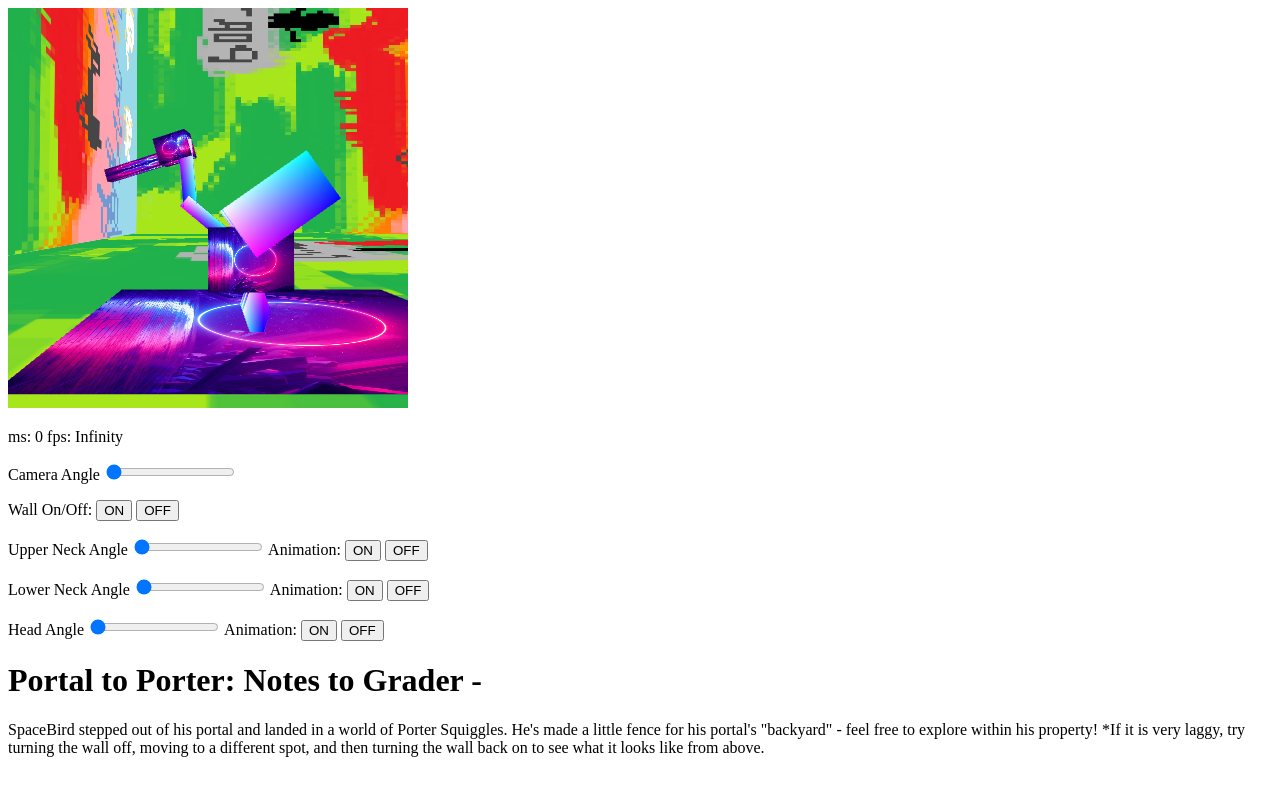
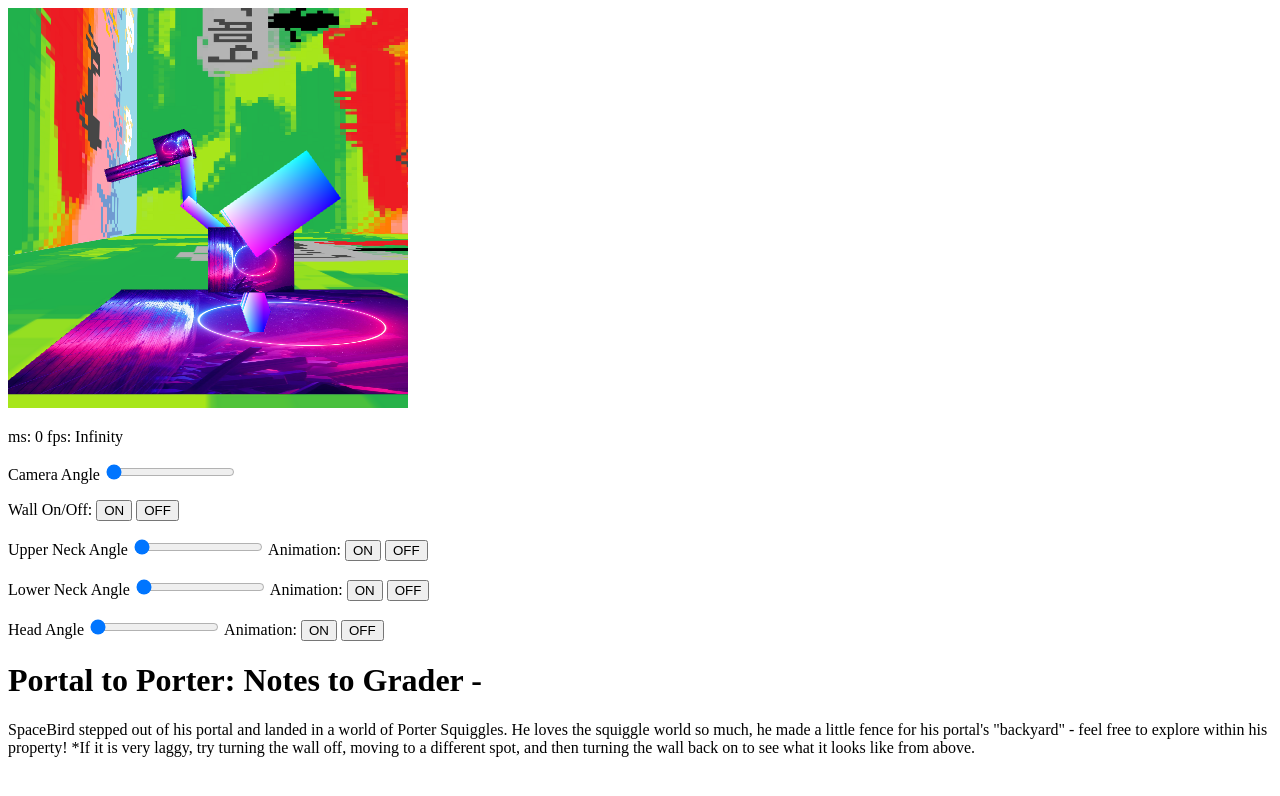
Before and after one commit to fyyshih/160, a plain HTML site: page ASG3/world.html in a window 1280 px wide. Drawn offline with Linux system fonts and the light colour scheme; animation ran at ten frames a second.

Commit message:
updated html

```diff
--- a/ASG3/world.html
+++ b/ASG3/world.html
@@ -52,7 +52,7 @@
     <script src="Hexahedron.js"></script>
 
     <h1>Portal to Porter: Notes to Grader -</h1>
-    <p1> SpaceBird stepped out of his portal and landed in a world of Porter Squiggles. He's made a little fence for his portal's "backyard" - feel free to explore within his property!</p1>
+    <p1> SpaceBird stepped out of his portal and landed in a world of Porter Squiggles. He loves the squiggle world so much, he made a little fence for his portal's "backyard" - feel free to explore within his property!</p1>
     <p1>*If it is very laggy, try turning the wall off, moving to a different spot, and then turning the wall back on to see what it looks like from above.</p1>
   </body>
 </html>
```
